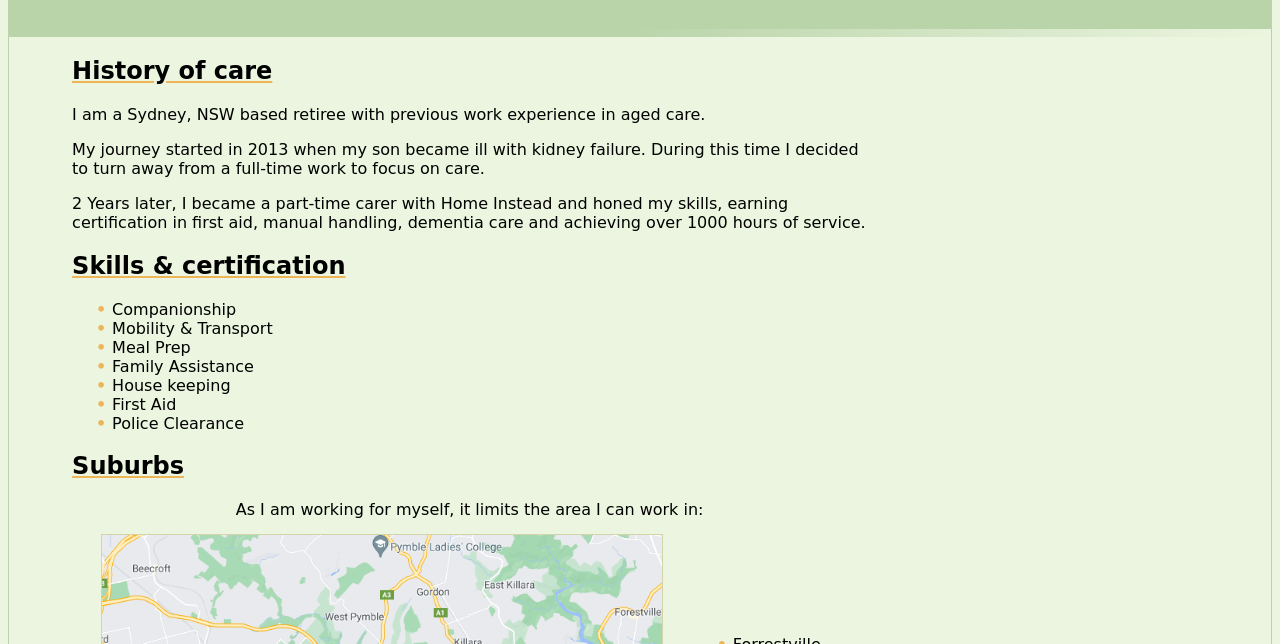
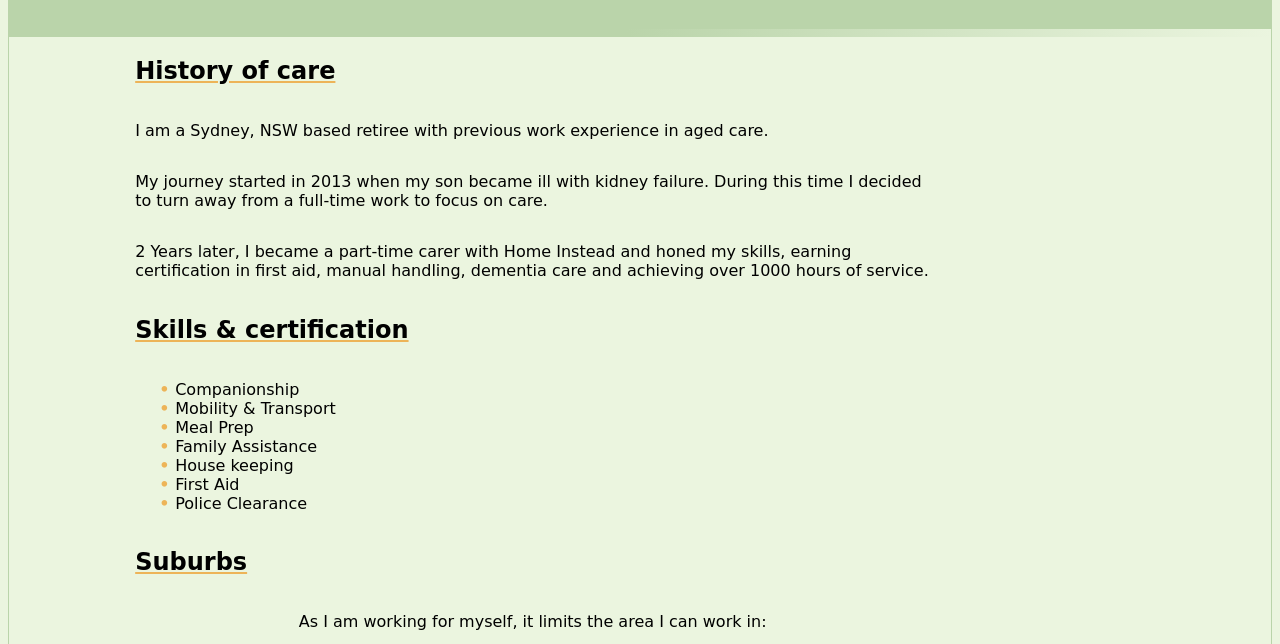
Before and after one commit to mmolloy88/final_folio, a plain HTML site: page about.html in a window 1280 px wide. Shown: the part 81-725 px from the top of the page. Drawn offline with Linux system fonts and the light colour scheme; a web font is replaced by a local one.

Commit message:
slight update to styling

```diff
--- a/css/main.css
+++ b/css/main.css
@@ -252,7 +252,9 @@ header {
 
   .about-main-section {
     max-width: 800px;
-    padding-left: 5%;
+    padding-left: 10%;
+    display: flex;
+    flex-direction: column;
   }
 
   .padded {
@@ -326,11 +328,6 @@ footer p {
   cursor: pointer;
 }
 
-/* .modal-inputs {
-  display: flex;
-  flex-direction: column;
-} */
-
 .small-field {
   margin: 5px 10px;
 }
```
